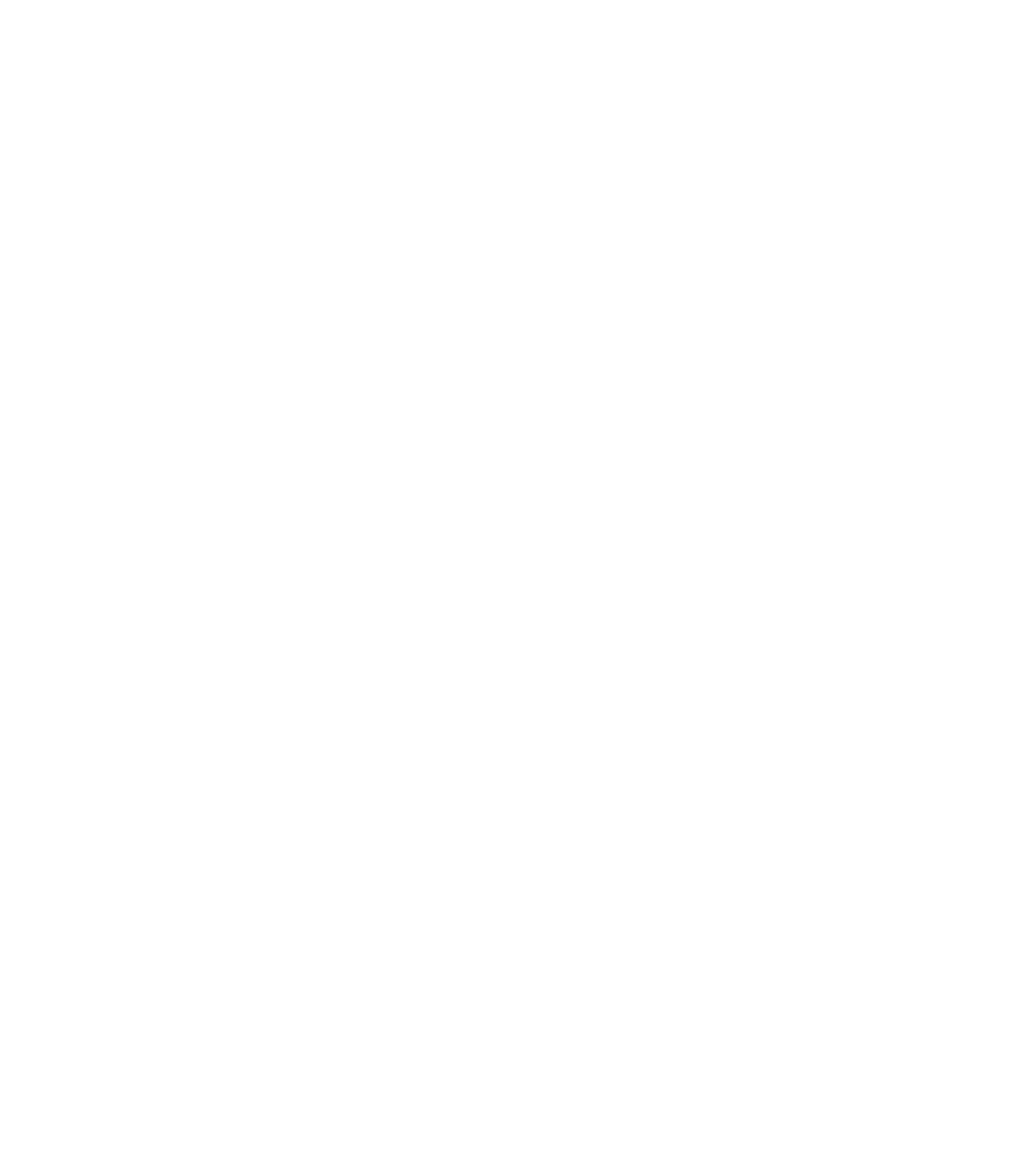
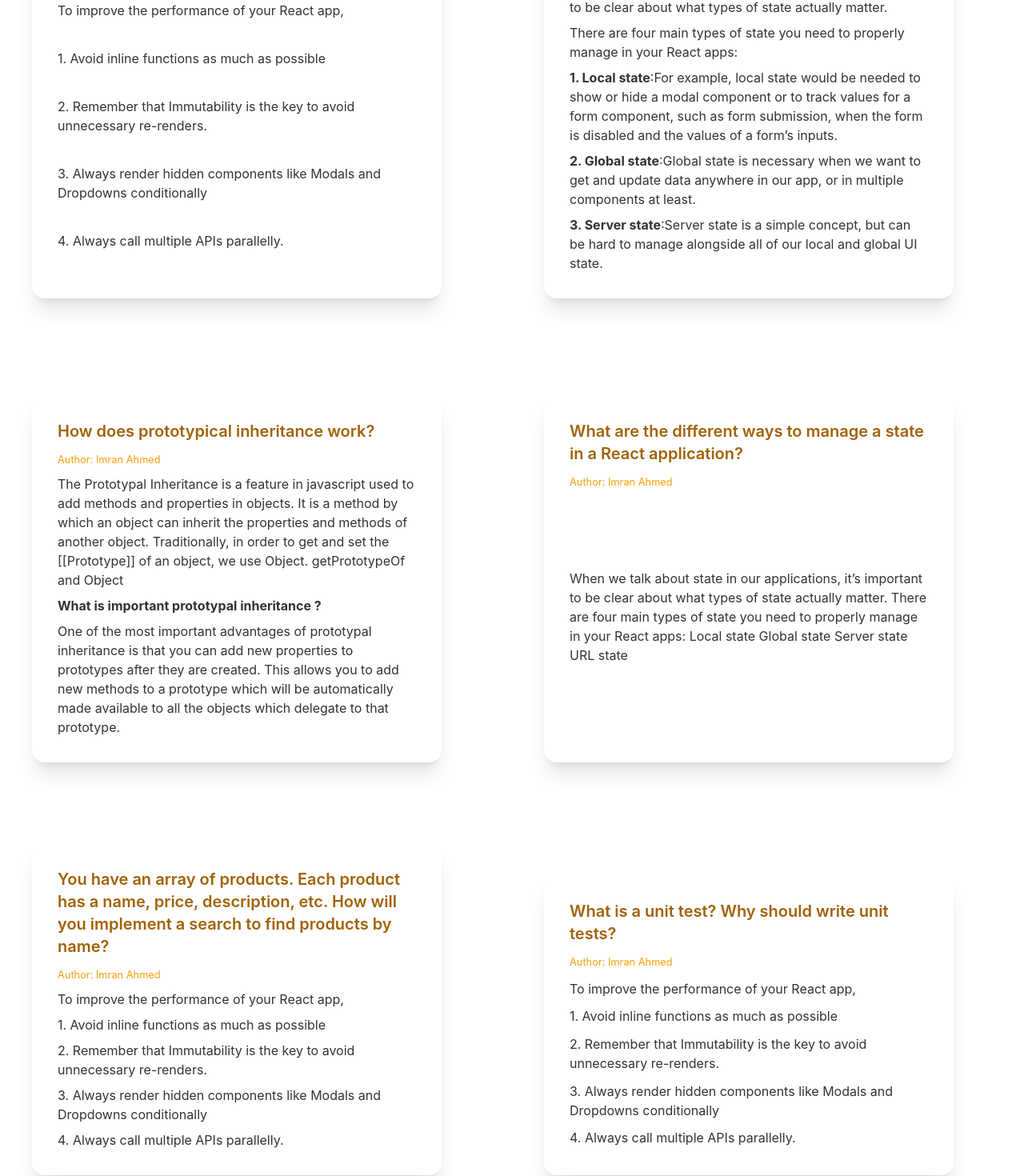
Before and after one commit to Emlakhossain/Modern-parts-clients-side-repo, a React (Create React App) app: page /blogs in a window 1280 px wide. Shown: the part 439-1909 px from the top of the page at 80% size. Before the commit the page ends 800 px from the top, so only its background shows below. Built offline with nearby package versions, Linux system fonts and the light colour scheme.

Commit message:
last commit

```diff
--- a/src/Pages/Blogs/Blogs.js
+++ b/src/Pages/Blogs/Blogs.js
@@ -2,8 +2,85 @@
 
 const Blogs = () => {
     return (
-        <div>
-            <h4 className="text-4xl blogs-container text-center font-bold text-primary">Blogs</h4>
+        <div className=''>
+            <h4 className="text-4xl blogs-container text-center font-bold text-primary my-20">Blogs</h4>
+            <div className='grid grid-cols-1 lg:grid-cols-2 mt-20 '>
+                <div class="card w-4/5 bg-base-100  shadow-xl mx-10 my-5">
+                    <div class="card-body">
+                        <h2 class="card-title text-secondary">How will you improve the performance of a React Application?</h2>
+                        <p><small className='text-primary'>Author: Imran Ahmed</small></p>
+                        <p>To improve the performance of your React app,</p>
+                        <p>1. Avoid inline functions as much as possible</p>
+                        <p>2. Remember that Immutability is the key to avoid unnecessary re-renders.</p>
+                        <p>3. Always render hidden components like Modals and Dropdowns conditionally</p>
+                        <p>4. Always call multiple APIs parallelly.</p>
+
+                    </div>
+                </div>
+                <div class="card w-4/5 bg-base-100  shadow-xl mx-10 my-5">
+                    <div class="card-body">
+                        <h2 class="card-title text-secondary">What are the different ways to manage a state in a React application?</h2>
+                        <p><small className='text-primary'>Author: Imran Ahmed</small></p>
+                        <p>When we talk about state in our applications, it’s important to be clear about what types of state actually matter.</p>
+                        <p>There are four main types of state you need to properly manage in your React apps:</p>
+                        <p><strong>1. Local state</strong>:For example, local state would be needed to show or hide a modal component or to track values for a form component, such as form submission, when the form is disabled and the values of a form’s inputs. </p>
+                        <p><strong>2. Global state</strong>:Global state is necessary when we want to get and update data anywhere in our app, or in multiple components at least. </p>
+                        <p><strong>3. Server state</strong>:Server state is a simple concept, but can be hard to manage alongside all of our local and global UI state.</p>
+                    </div>
+                </div>
+            </div>
+            <div className='grid grid-cols-1 lg:grid-cols-2 mt-20'>
+                <div class="card w-4/5 bg-base-100  shadow-xl mx-10 my-5">
+                    <div class="card-body">
+                        <h2 class="card-title text-secondary">How does prototypical inheritance work?</h2>
+                        <p><small className='text-primary'>Author: Imran Ahmed</small></p>
+                        <p>The Prototypal Inheritance is a feature in javascript used to add methods and properties in objects. It is a method by which an object can inherit the properties and methods of another object. Traditionally, in order to get and set the [[Prototype]] of an object, we use Object. getPrototypeOf and Object</p>
+                        <p><strong> What is important prototypal inheritance ?</strong></p>
+                        <p>One of the most important advantages of prototypal inheritance is that you can add new properties to prototypes after they are created. This allows you to add new methods to a prototype which will be automatically made available to all the objects which delegate to that prototype.</p>
+
+                    </div>
+                </div>
+                <div class="card w-4/5 bg-base-100  shadow-xl mx-10 my-5">
+                    <div class="card-body">
+                        <h2 class="card-title text-secondary">What are the different ways to manage a state in a React application?</h2>
+                        <p><small className='text-primary'>Author: Imran Ahmed</small></p>
+                        <p>When we talk about state in our applications, it’s important to be clear about what types of state actually matter.
+
+                            There are four main types of state you need to properly manage in your React apps:
+
+                            Local state
+                            Global state
+                            Server state
+                            URL state</p>
+                    </div>
+                </div>
+            </div>
+            <div className='grid grid-cols-1 lg:grid-cols-2 my-20'>
+                <div class="card w-4/5 bg-base-100  shadow-xl mx-10">
+                    <div class="card-body">
+                        <h2 class="card-title text-secondary"> You have an array of products. Each product has a name, price, description, etc. How will you implement a search to find products by name?</h2>
+                        <p><small className='text-primary'>Author: Imran Ahmed</small></p>
+                        <p>To improve the performance of your React app,</p>
+                        <p>1. Avoid inline functions as much as possible</p>
+                        <p>2. Remember that Immutability is the key to avoid unnecessary re-renders.</p>
+                        <p>3. Always render hidden components like Modals and Dropdowns conditionally</p>
+                        <p>4. Always call multiple APIs parallelly.</p>
+
+                    </div>
+                </div>
+                <div class="card w-4/5 bg-base-100  shadow-xl mx-10 mt-10">
+                    <div class="card-body">
+                        <h2 class="card-title text-secondary"> What is a unit test? Why should write unit tests?</h2>
+                        <p><small className='text-primary'>Author: Imran Ahmed</small></p>
+                        <p>To improve the performance of your React app,</p>
+                        <p>1. Avoid inline functions as much as possible</p>
+                        <p>2. Remember that Immutability is the key to avoid unnecessary re-renders.</p>
+                        <p>3. Always render hidden components like Modals and Dropdowns conditionally</p>
+                        <p>4. Always call multiple APIs parallelly.</p>
+
+                    </div>
+                </div>
+            </div>
         </div>
     );
 };
```
